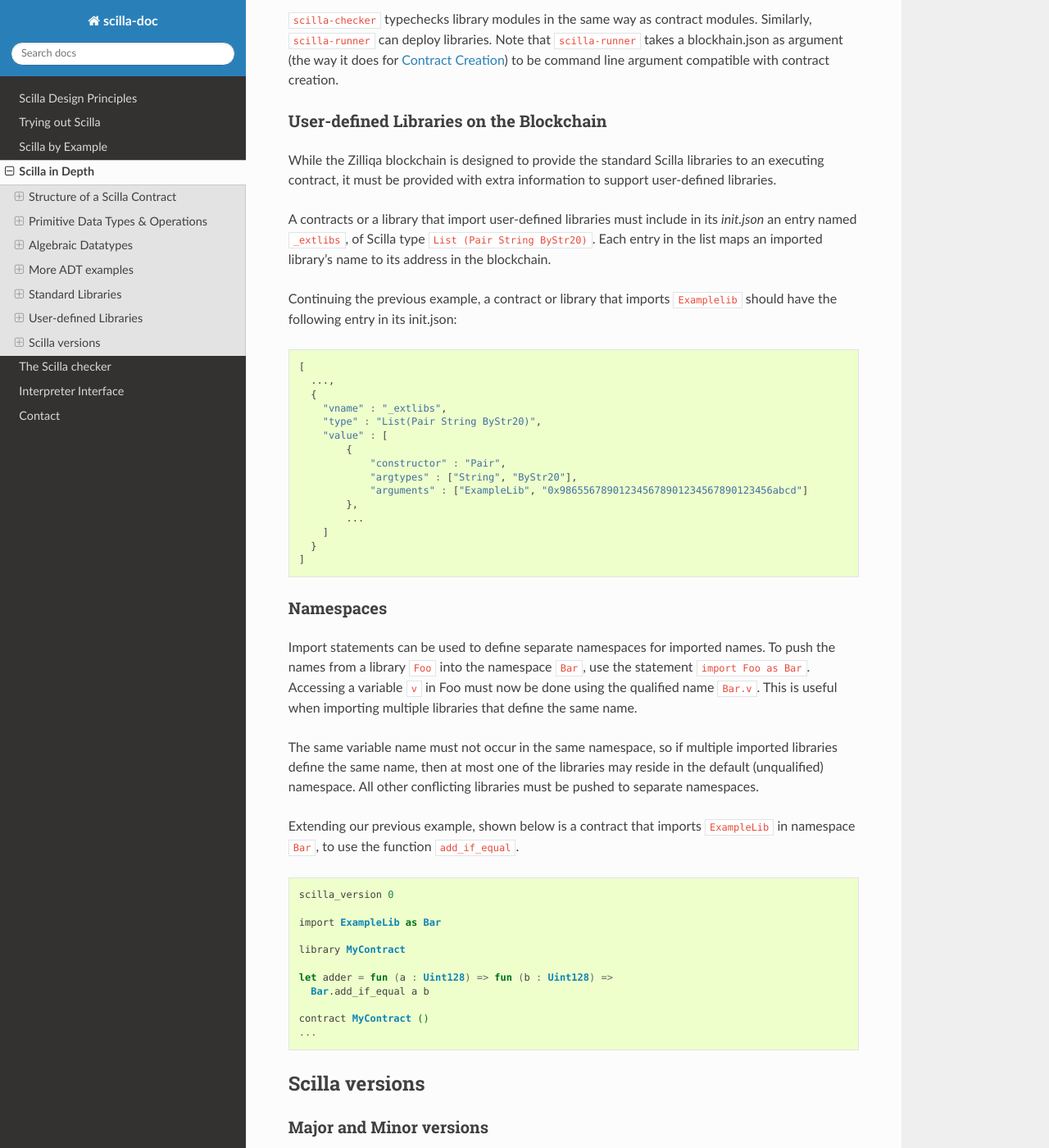
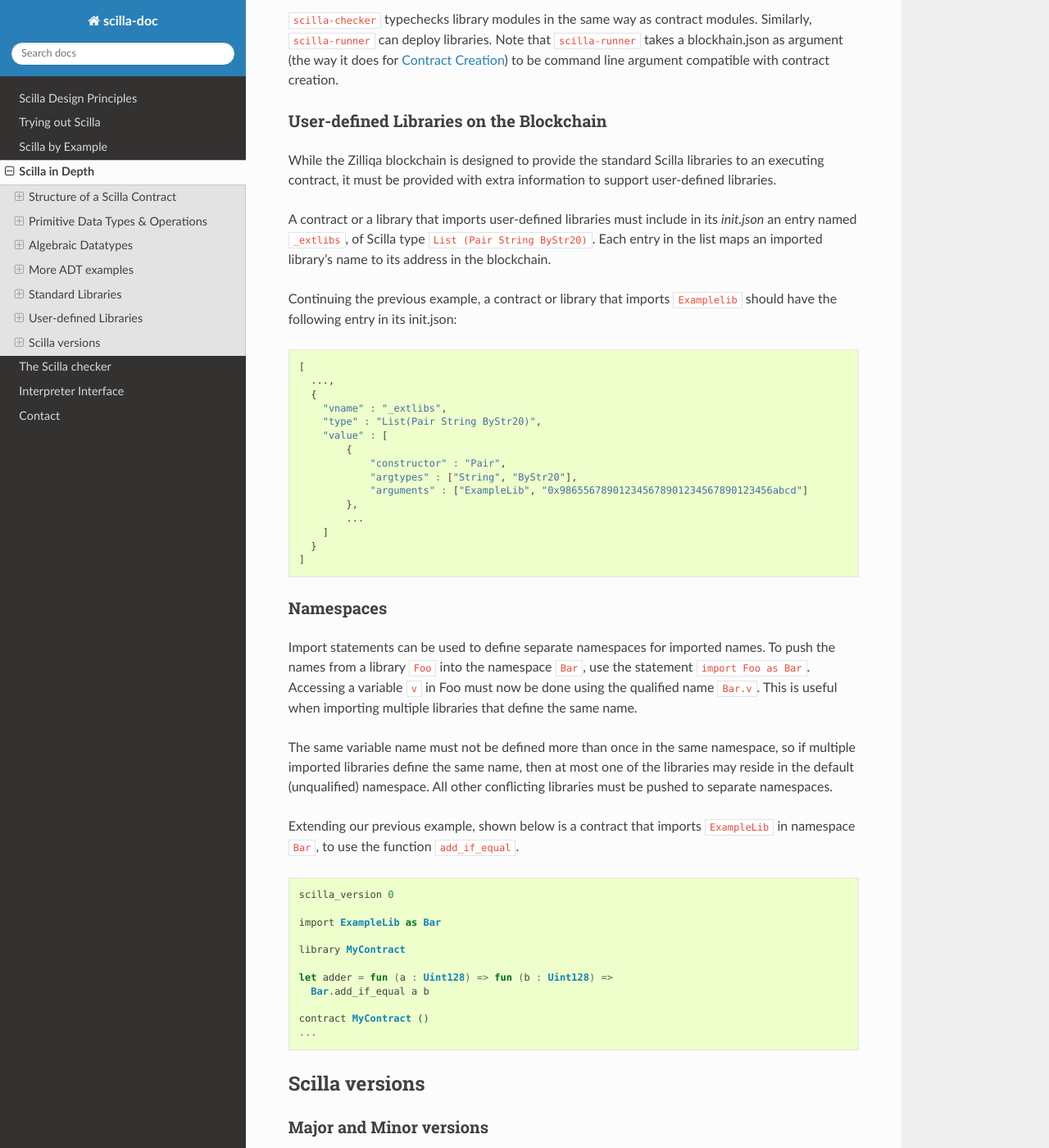
Before and after one commit to Zilliqa/scilla-docs, a Sphinx documentation site: the page built from docs/source/scilla-in-depth.rst, in a window 1280 px wide and 1400 px high, scrolled down 38199 px. Shown: the whole window at 82% size. Built offline with Sphinx 7.4.7 and the Read the Docs theme 2.0.0, drawn with Linux system fonts in a browser that asks for light colours.

Commit message:
More minor fixes

```diff
--- a/docs/source/scilla-in-depth.rst
+++ b/docs/source/scilla-in-depth.rst
@@ -2201,7 +2201,7 @@ While the Zilliqa blockchain is designed to provide the standard Scilla librarie
 executing contract, it must be provided with extra information to support user-defined
 libraries.
 
-A contracts or a library that import user-defined libraries must include in its `init.json`
+A contract or a library that imports user-defined libraries must include in its `init.json`
 an entry named ``_extlibs``, of Scilla type ``List (Pair String ByStr20)``. Each entry in
 the list maps an imported library's name to its address in the blockchain.
 
@@ -2233,9 +2233,10 @@ To push the names from a library ``Foo`` into the namespace ``Bar``, use the sta
 ``import Foo as Bar``. Accessing a variable ``v`` in Foo must now be done using the qualified
 name ``Bar.v``. This is useful when importing multiple libraries that define the same name.
 
-The same variable name must not occur in the same namespace, so if multiple imported libraries
-define the same name, then at most one of the libraries may reside in the default (unqualified)
-namespace. All other conflicting libraries must be pushed to separate namespaces.
+The same variable name must not be defined more than once in the same namespace,
+so if multiple imported libraries define the same name, then at most one of the
+libraries may reside in the default (unqualified) namespace. All other conflicting
+libraries must be pushed to separate namespaces.
 
 Extending our previous example, shown below is a contract that imports ``ExampleLib``
 in namespace ``Bar``, to use the function ``add_if_equal``.
```
